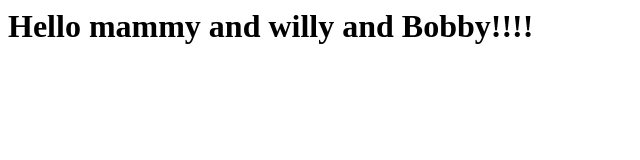
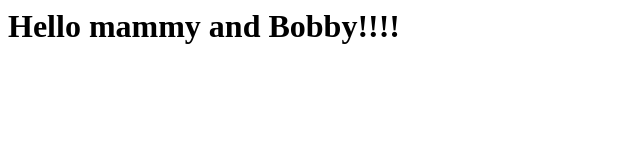
Before and after one commit to yaneproger/cicd, a plain HTML site: page index.html in a window 1280 px wide. Shown: the whole page, without its empty margins (0-640 px from the left). Drawn offline with Linux system fonts and the light colour scheme.

Commit message:
next commit - deleted  - and willy - string

```diff
--- a/index.html
+++ b/index.html
@@ -1 +1 @@
-<h1>Hello mammy and willy and Bobby!!!!<h1>
+<h1>Hello mammy and Bobby!!!!<h1>
```
